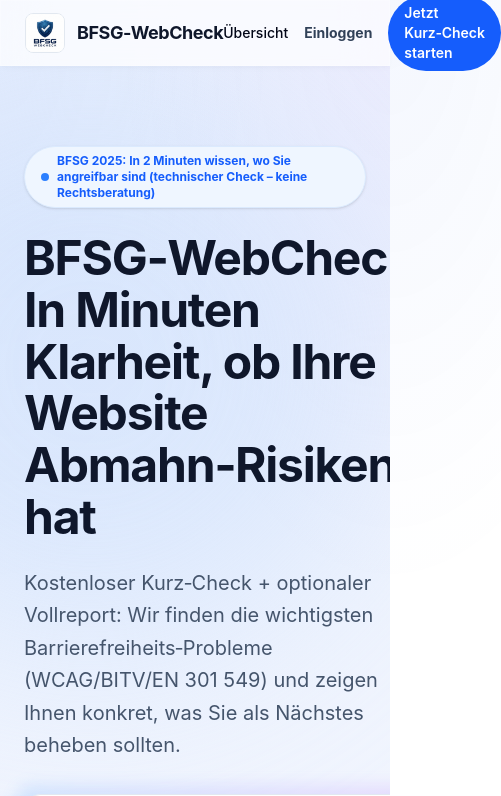
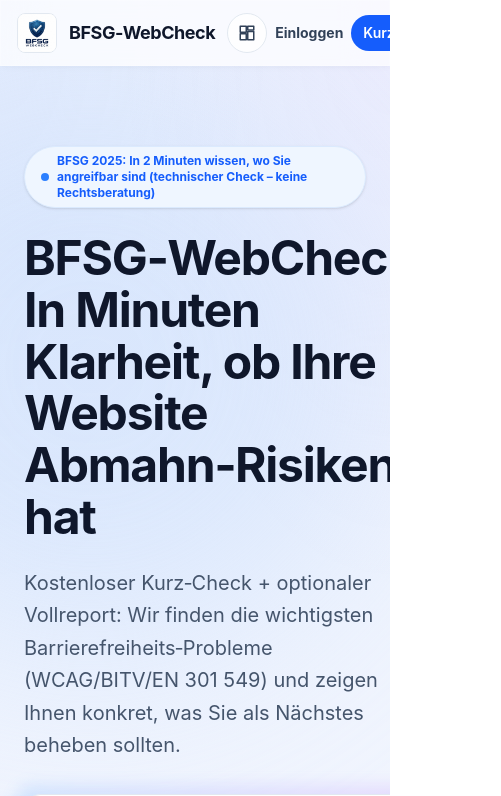
Before and after one commit to KonradBi/BFSG, a Next.js app in the folder web/: page / in a window 390 px wide. Shown: the top 796 px of the page, 501 px wide, since content can reach past the window. Built offline with nearby package versions, Linux system fonts and the light colour scheme; no server answers.

Commit message:
fix: prevent mobile horizontal scroll on home nav

```diff
--- a/web/src/app/page.tsx
+++ b/web/src/app/page.tsx
@@ -72,10 +72,10 @@
   };
 
   return (
-    <main className="min-h-screen bg-background text-foreground hero-gradient selection:bg-blue-500/30">
+    <main className="min-h-screen bg-background text-foreground hero-gradient selection:bg-blue-500/30 overflow-x-hidden">
       {/* Navigation */}
       <nav className="sticky top-0 w-full z-50 border-b border-slate-200/60 glass">
-        <div className="max-w-7xl mx-auto px-6 h-16 flex items-center justify-between">
+        <div className="max-w-7xl mx-auto px-4 md:px-6 h-16 flex items-center justify-between gap-3">
           <BrandMark />
           <div className="hidden md:flex items-center gap-8 text-sm font-medium text-muted-foreground">
             <Link href="#leistungen" className="hover:text-foreground transition-colors">
@@ -91,16 +91,40 @@
               FAQ
             </Link>
           </div>
-          <div className="flex items-center gap-4">
-            <Link href="/scans" className="text-sm font-medium hover:text-blue-400 transition-colors">
-Übersicht
+          <div className="flex items-center gap-2 md:gap-4">
+            {/* Mobile: icon-only */}
+            <Link
+              href="/scans"
+              aria-label="Übersicht"
+              className="inline-flex md:hidden items-center justify-center h-10 w-10 rounded-full border border-slate-200 bg-white/70 text-slate-700 hover:text-blue-700"
+            >
+              <svg width="18" height="18" viewBox="0 0 24 24" fill="none" stroke="currentColor" strokeWidth="2" strokeLinecap="round" strokeLinejoin="round">
+                <path d="M3 3h8v8H3z" />
+                <path d="M13 3h8v5h-8z" />
+                <path d="M13 10h8v11h-8z" />
+                <path d="M3 13h8v8H3z" />
+              </svg>
+            </Link>
+
+            {/* Desktop */}
+            <Link href="/scans" className="hidden md:inline text-sm font-medium hover:text-blue-400 transition-colors">
+              Übersicht
             </Link>
 
             <AuthNav />
 
+            {/* Mobile: compact CTA */}
             <Link
               href="#audit"
-              className="bg-blue-600 hover:bg-blue-500 text-white px-4 py-2 rounded-full text-sm font-semibold transition-all"
+              className="inline-flex md:hidden bg-blue-600 hover:bg-blue-500 text-white px-3 py-2 rounded-full text-sm font-semibold transition-all"
+            >
+              Kurz‑Check
+            </Link>
+
+            {/* Desktop CTA */}
+            <Link
+              href="#audit"
+              className="hidden md:inline-flex bg-blue-600 hover:bg-blue-500 text-white px-4 py-2 rounded-full text-sm font-semibold transition-all"
             >
               {copy.primaryCta}
             </Link>
@@ -116,7 +140,7 @@
         </div>
 
         <div className="max-w-5xl mx-auto">
-          <div className="inline-flex items-center gap-2 px-4 py-1.5 rounded-full border border-blue-100 bg-blue-50 text-xs font-bold text-blue-600 mb-6 animate-fade-in shadow-sm">
+          <div className="inline-flex max-w-full items-center gap-2 px-4 py-1.5 rounded-full border border-blue-100 bg-blue-50 text-xs font-bold text-blue-600 mb-6 animate-fade-in shadow-sm whitespace-normal">
             <span className="relative flex h-2 w-2">
               <span className="animate-ping absolute inline-flex h-full w-full rounded-full bg-blue-400 opacity-75"></span>
               <span className="relative inline-flex rounded-full h-2 w-2 bg-blue-500"></span>
```
